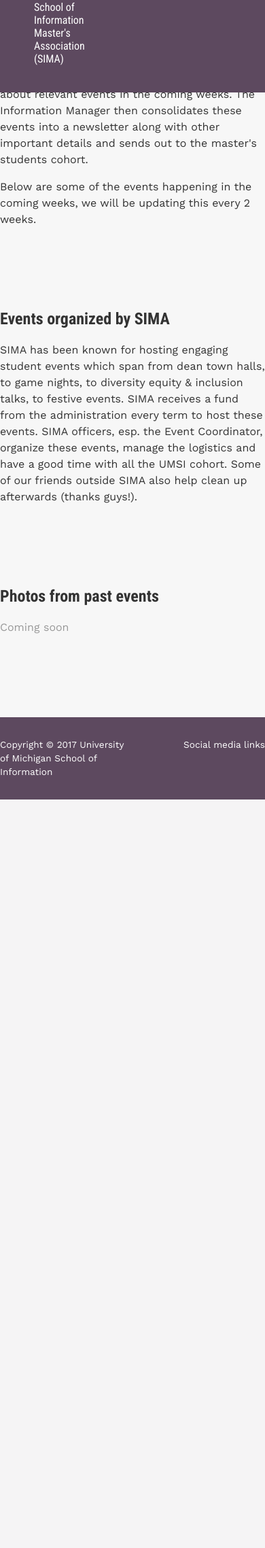
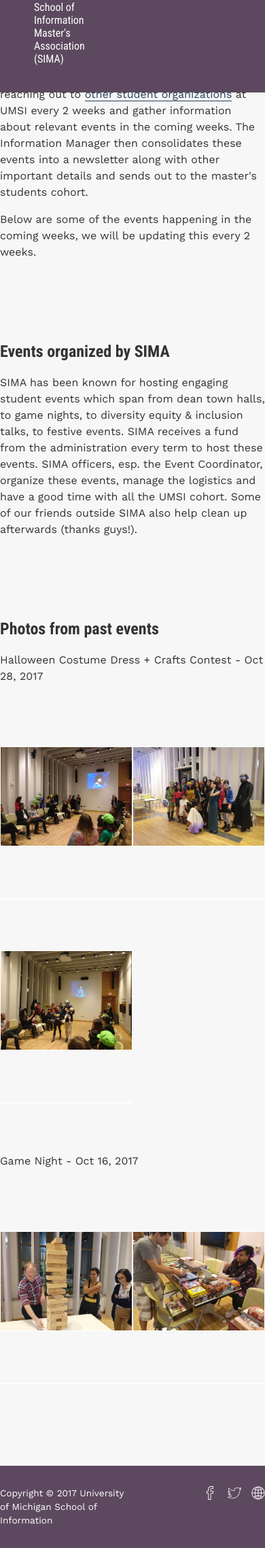
Before and after one commit to navdeepsb/simaweb, a Python web app: template templates/events.html in a window 390 px wide. Shown: the part 203-2480 px from the top of the page at 68% size. Before the commit the page ends 1379 px from the top, so only its background shows below. Run offline with Jinja, Linux system fonts and the light colour scheme; the template is opened without the code that fills it, so the values that code supplies are empty.

Commit message:
Website content ready
Upcoming: responsive web design

```diff
--- a/public/css/main.css
+++ b/public/css/main.css
@@ -49,9 +49,6 @@ section {
 section h1:first-child, section h2:first-child, section h3:first-child {
   margin-top: 0;
 }
-section:first-child {
-  min-height: 50vh;
-}
 section.huge-spacing {
   margin-top: 150px;
   min-height: auto;
@@ -89,6 +86,15 @@ section.huge-spacing {
 
 .disabled {
   color: #999999;
+}
+
+.event-img {
+  display: block;
+  min-height: 300px;
+  border-bottom: 2px solid white;
+}
+.event-img img {
+  border: 1px solid white;
 }
 
 .grid:after {
@@ -252,6 +258,13 @@ section.huge-spacing {
 .footer p {
   margin: 0;
 }
+.footer .footer__social-icon {
+  display: inline-block;
+  width: 20px;
+  height: 20px;
+  border-bottom: 0;
+  margin-left: 10px;
+}
 
 .display-cell {
   display: inline-block;
--- a/styles/_reset.scss
+++ b/styles/_reset.scss
@@ -52,10 +52,6 @@ section {
         margin-top: 0;
     }
 
-    &:first-child {
-        min-height: 50vh;
-    }
-
     &.huge-spacing {
         margin-top: $contentSepVal + 30px;
         min-height: auto;
--- a/templates/_layout.html
+++ b/templates/_layout.html
@@ -92,7 +92,17 @@
                 <p class="small">Copyright &copy; <span id="currYear">2017</span> University of Michigan School of Information</p>
             </div><!-- .col -->
             <div class="col col-6 no-gutter right">
-                <p class="small">Social media links</p>
+                <p>
+                    <a href="/" title="Facebook page for SIMA" target="_blank" class="footer__social-icon img-wrapper">
+                        <img src="/public/img/svgs/facebook-line.svg" alt="" />
+                    </a>
+                    <a href="/" title="Twitter page for SIMA" target="_blank" class="footer__social-icon img-wrapper">
+                        <img src="/public/img/svgs/twitter-line.svg" alt="" />
+                    </a>
+                    <a href="/" title="Online page for SIMA" target="_blank" class="footer__social-icon img-wrapper">
+                        <img src="/public/img/svgs/online-line.svg" alt="" />
+                    </a>
+                </p>
             </div><!-- .col -->
         </div><!-- .grid -->
     </footer>
--- a/templates/cmpt.event.html
+++ b/templates/cmpt.event.html
@@ -8,7 +8,7 @@
             <p class="small">{{ event.blurb }}</p>
             {# <p class="small">{{ event.blurb[ 0:90 ] + "..." }}</p> #}
             <p class="small">Organized by <strong>{{ event.organizer }}</strong></p>
-            <p class="right"><a href="/events/1223456">Know more</a></p>
+            <p class="hide right"><a href="/events/1223456">Know more</a></p>
         </div><!-- .display-cell-event -->
     </div><!-- .display-cell -->
     {% endfor %}
--- a/templates/contact.html
+++ b/templates/contact.html
@@ -1,9 +1,9 @@
 {% extends "_layout.html" %}
-{% set active_page = "contact-us" %}
+{% set active_page = "contact" %}
 
 {% block content %}
 <section class="huge-spacing">
     <h2 class="underline">Contact us</h2>
-    <p>todo</p>
+    <p>A form is in the works. In the mean time, reach out to us at <strong>simaofficers@umich.edu</strong></p>
 </section>
 {% endblock %}
--- a/templates/events.html
+++ b/templates/events.html
@@ -4,6 +4,7 @@
 {% block content %}
 <section class="huge-spacing">
     <h2 class="underline">Events</h2>
+    <h2>Upcoming events at SI</h2>
     <p>The SIMA Information Manager is responsible for reaching out to <a href="/resources#other-student-orgs" title="SIMA resources">other student organizations</a> at UMSI every 2 weeks and gather information about relevant events in the coming weeks. The Information Manager then consolidates these events into a newsletter along with other important details and sends out to the master's students cohort.</p>
     <p>Below are some of the events happening in the coming weeks, we will be updating this every 2 weeks.</p>
     {{ eventsHtml | safe }}
@@ -14,6 +15,41 @@
 </section>
 <section>
     <h2>Photos from past events</h2>
-    <p class="disabled">Coming soon</p>
+    <p class="strong">Halloween Costume Dress + Crafts Contest - Oct 28, 2017</p>
+    <div class="grid">
+        <div class="col col-6 no-gutter">
+            <a href="/public/img/events/2017/halloween-01.jpg" class="event-img img-wrapper" target="_blank">
+                <img src="/public/img/events/2017/halloween-01.jpg" alt="Photograph for Halloween event organized by SIMA on October 28th, 2017">
+            </a>
+        </div>
+        <div class="col col-6 no-gutter">
+            <a href="/public/img/events/2017/halloween-02.jpg" class="event-img img-wrapper" target="_blank">
+                <img src="/public/img/events/2017/halloween-02.jpg" alt="Photoraph for Halloween event organized by SIMA on October 28th, 2017">
+            </a>
+        </div>
+    </div><!-- .grid -->
+    <div class="grid">
+        <div class="col col-6 no-gutter">
+            <a href="/public/img/events/2017/halloween-03.jpg" class="event-img img-wrapper" target="_blank">
+                <img src="/public/img/events/2017/halloween-03.jpg" alt="Photograph for Halloween event organized by SIMA on October 28th, 2017">
+            </a>
+        </div>
+    </div><!-- .grid -->
+    <br />
+    <br />
+    <br />
+    <p class="strong">Game Night - Oct 16, 2017</p>
+    <div class="grid">
+        <div class="col col-6 no-gutter">
+            <a href="/public/img/events/2017/gamenight-01.jpg" class="event-img img-wrapper" target="_blank">
+                <img src="/public/img/events/2017/gamenight-01.jpg" alt="Photoraph for Halloween event organized by SIMA on October 28th, 2017">
+            </a>
+        </div>
+        <div class="col col-6 no-gutter">
+            <a href="/public/img/events/2017/gamenight-02.jpg" class="event-img img-wrapper" target="_blank">
+                <img src="/public/img/events/2017/gamenight-02.jpg" alt="Photoraph for Halloween event organized by SIMA on October 28th, 2017">
+            </a>
+        </div>
+    </div><!-- .grid -->
 </section>
 {% endblock %}
```
Also changed, not shown: styles/_common.scss (+10 -0 lines), styles/_footer.scss (+8 -0 lines), templates/index.html (+9 -1 lines), public/img/events/2017/gamenight-01.jpg (added), public/img/events/2017/gamenight-02.jpg (added), public/img/events/2017/halloween-01.jpg (added), public/img/events/2017/halloween-02.jpg (added), public/img/events/2017/halloween-03.jpg (added), public/img/svgs/facebook-line.svg, public/img/svgs/online-line.svg (added), public/img/svgs/twitter-line.svg, 1 other file.
